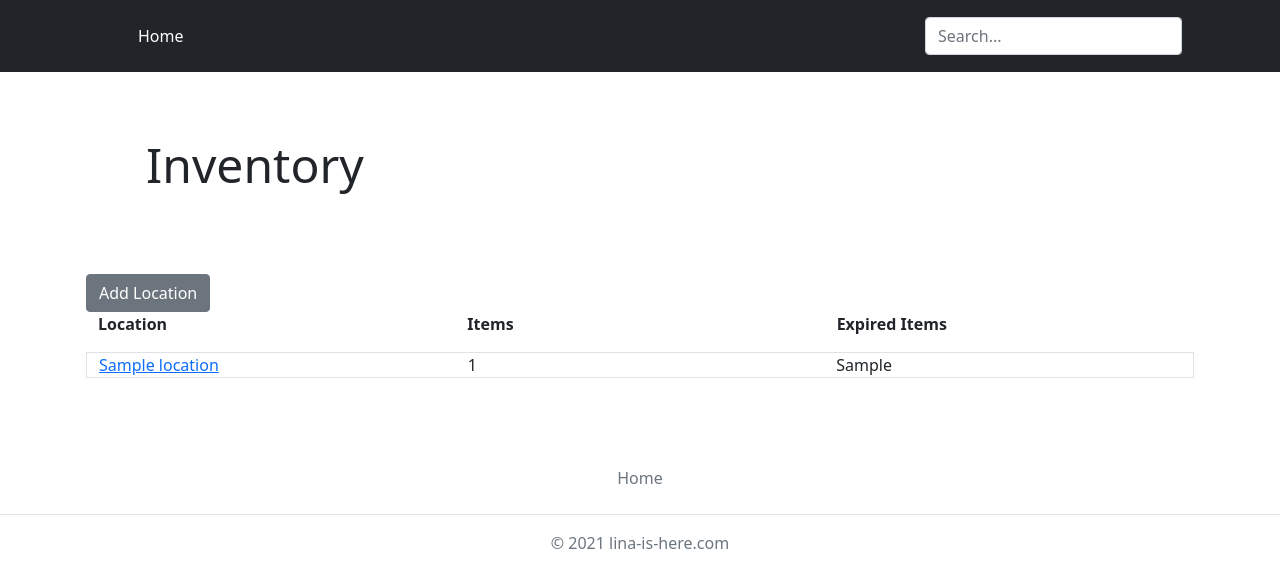
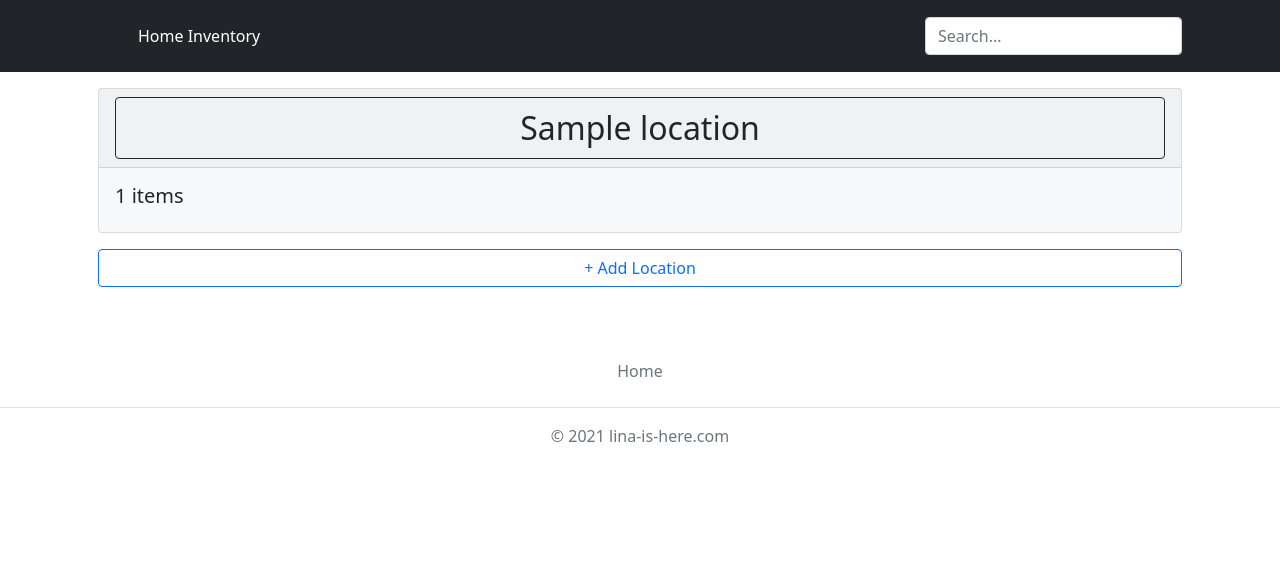
Before and after one commit to lina-is-here/home_inventory, a Django app: template home_inventory/inventory/templates/index.html in a window 1280 px wide. Shown: the top 588 px of the page. Run offline with Django 4.2, Linux system fonts and the light colour scheme; the template is opened without the code that fills it: most values are stand-ins (such as "Sample title", 1, 10 or a date in 2020); some libraries are stand-ins or nearby versions.

Commit message:
style home page with locations as cards

```diff
--- a/home_inventory/inventory/templates/header.html
+++ b/home_inventory/inventory/templates/header.html
@@ -7,7 +7,7 @@
         </a>
 
         <ul class="nav col-12 col-lg-auto me-lg-auto mb-2 justify-content-center mb-md-0">
-          <li><a href="{% url 'index' %}" class="nav-link px-2 text-white">Home</a></li>
+          <li><a href="{% url 'index' %}" class="nav-link px-2 text-white">Home Inventory</a></li>
         </ul>
 
         <form class="col-12 col-lg-auto mb-3 mb-lg-0 me-lg-3">
--- a/home_inventory/inventory/templates/index.html
+++ b/home_inventory/inventory/templates/index.html
@@ -5,30 +5,25 @@
 {% block content %}
 <main class="container p-3">
     <div class="container">
-        <div class="p-4 p-md-5 mb-4 text-black rounded bg-white">
-            <div class="col-md-12 px-0">
-                <h1 class="display-5">Inventory</h1>
+        {% if rows %}
+        {% for row in rows %}
+        <div class="card text-dark bg-light mb-3">
+            <div class="card-header d-grid">
+                <a href="{{ row.location.get_absolute_url }}" class="btn btn-outline-dark fs-2" role="button">{{ row.location.name }}</a>
             </div>
-        </div>
-    </div>
-    <a href="{% url 'add-location' %}" class="btn btn-secondary">Add Location</a>
-    <div class="container">
-        {% if rows %}
-        <div class="row mb-3">
-          <div class="col-4 themed-grid-col fw-bold">Location</div>
-          <div class="col-4 themed-grid-col fw-bold">Items</div>
-          <div class="col-4 themed-grid-col fw-bold">Expired Items</div>
-        </div>
-        {% for row in rows %}
-        <div class="row mb-3 border">
-          <div class="col-4 themed-grid-col"><a href="{{ row.location.get_absolute_url }}">{{ row.location.name }}</a></div>
-          <div class="col-4 themed-grid-col">{{ row.items_count }}</div>
-          <div class="col-4 themed-grid-col {% if row.items_expired > 0 %}bg-danger{% endif %}">{{ row.items_expired }}</div>
+            <div class="card-body">
+                <h5 class="card-title">{{ row.items_count }} items</h5>
+                {% if row.items_expired > 0 %}
+                    <p class="card-text text-danger">{{ row.items_expired }} expired</p>
+                {% endif %}
+            </div>
         </div>
         {% endfor %}
         {% else %}
         <p>No locations yet :/</p>
         {% endif %}
+        <div class="d-grid gap-2">
+            <a class="btn btn-outline-primary" href="{% url 'add-location' %}" role="button">+ Add Location</a>
         </div>
     </div>
 </main>
```
